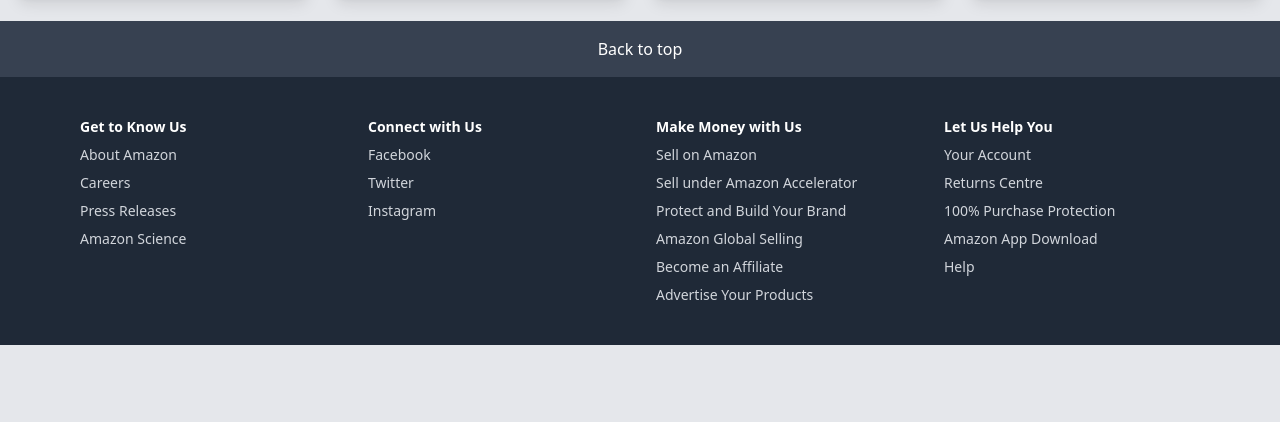
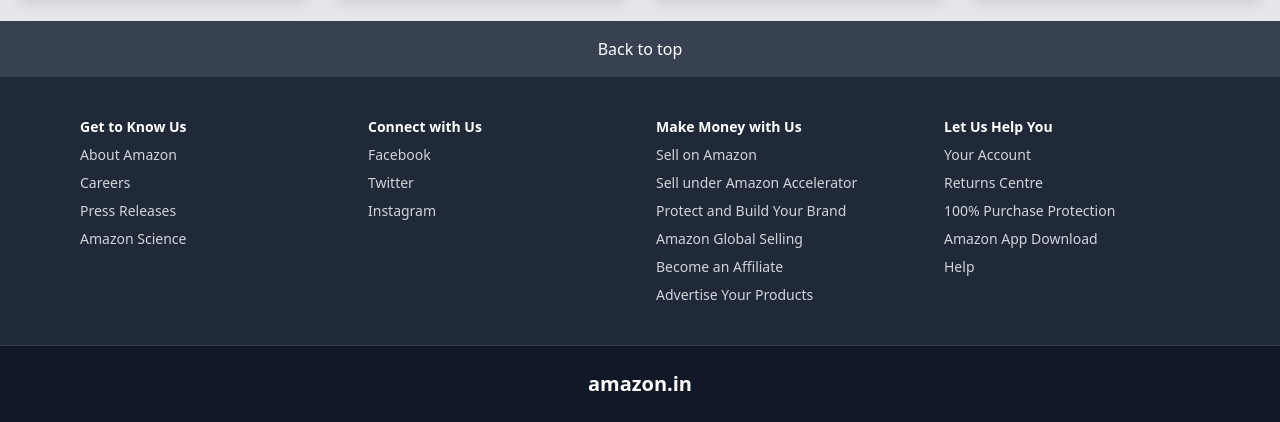
Before and after one commit to sirohiHarsh/Amazon-Clone, a plain HTML site: page index.html in a window 1280 px wide. Shown: the part 1351-1773 px from the top of the page. Before the commit the page ends 1696 px from the top, so only its background shows below. Drawn offline with nearby package versions, Linux system fonts and the light colour scheme.

Commit message:
Add Amazon logo

```diff
--- a/index.html
+++ b/index.html
@@ -343,6 +343,9 @@
                 </div>
             </div>
         </div>
+        <div class="bg-gray-900 border-t border-gray-700">
+            <div class="max-w-6xl mx-auto py-6 px-4 flex flex-col md:flex-row items-center justify-center space-y-4 md:space-y-0 md:space-x-8">
+                 <a href="https://www.amazon.in/ref=footer_logo" class="text-xl font-bold">amazon.in</a>
 
 
 </body>
```
